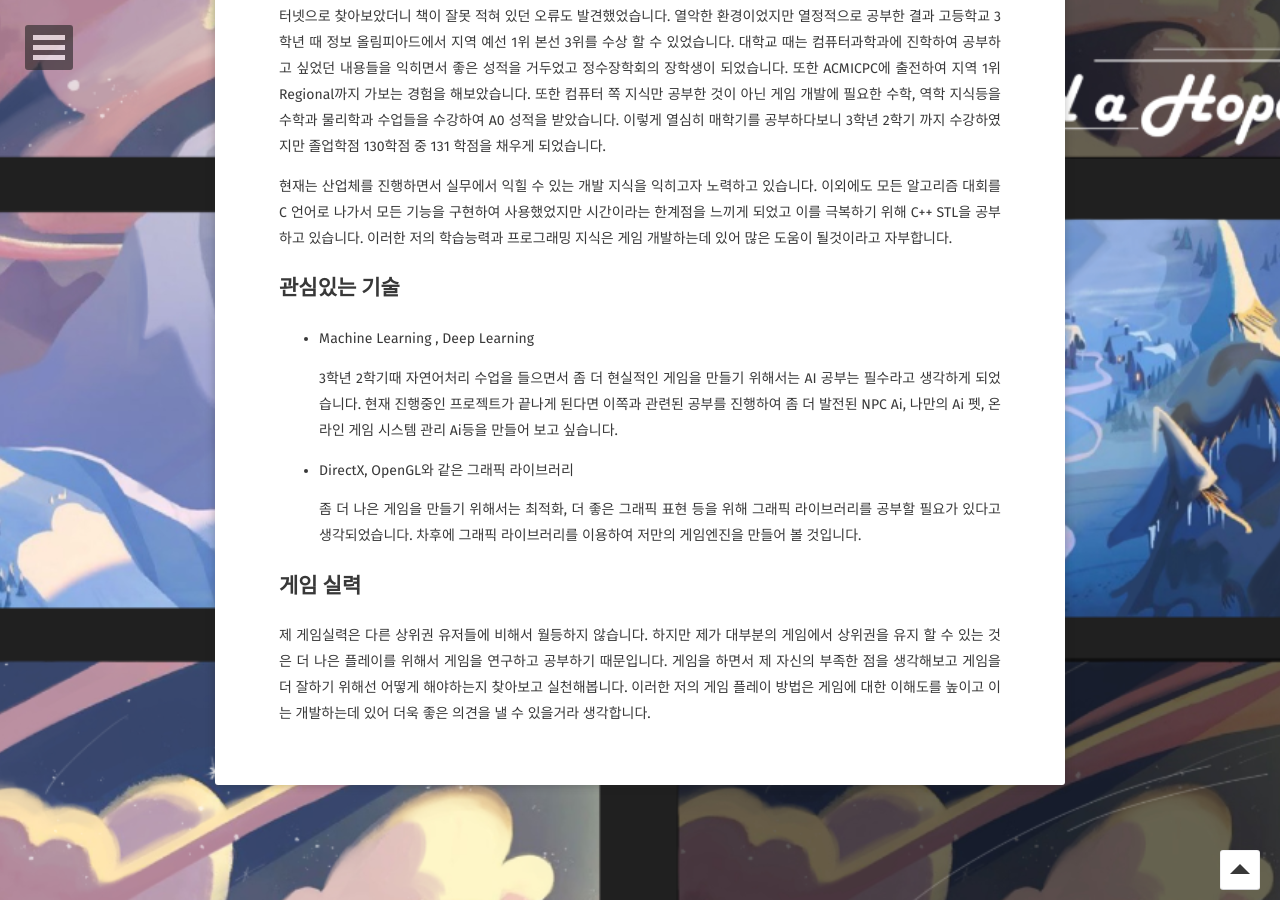
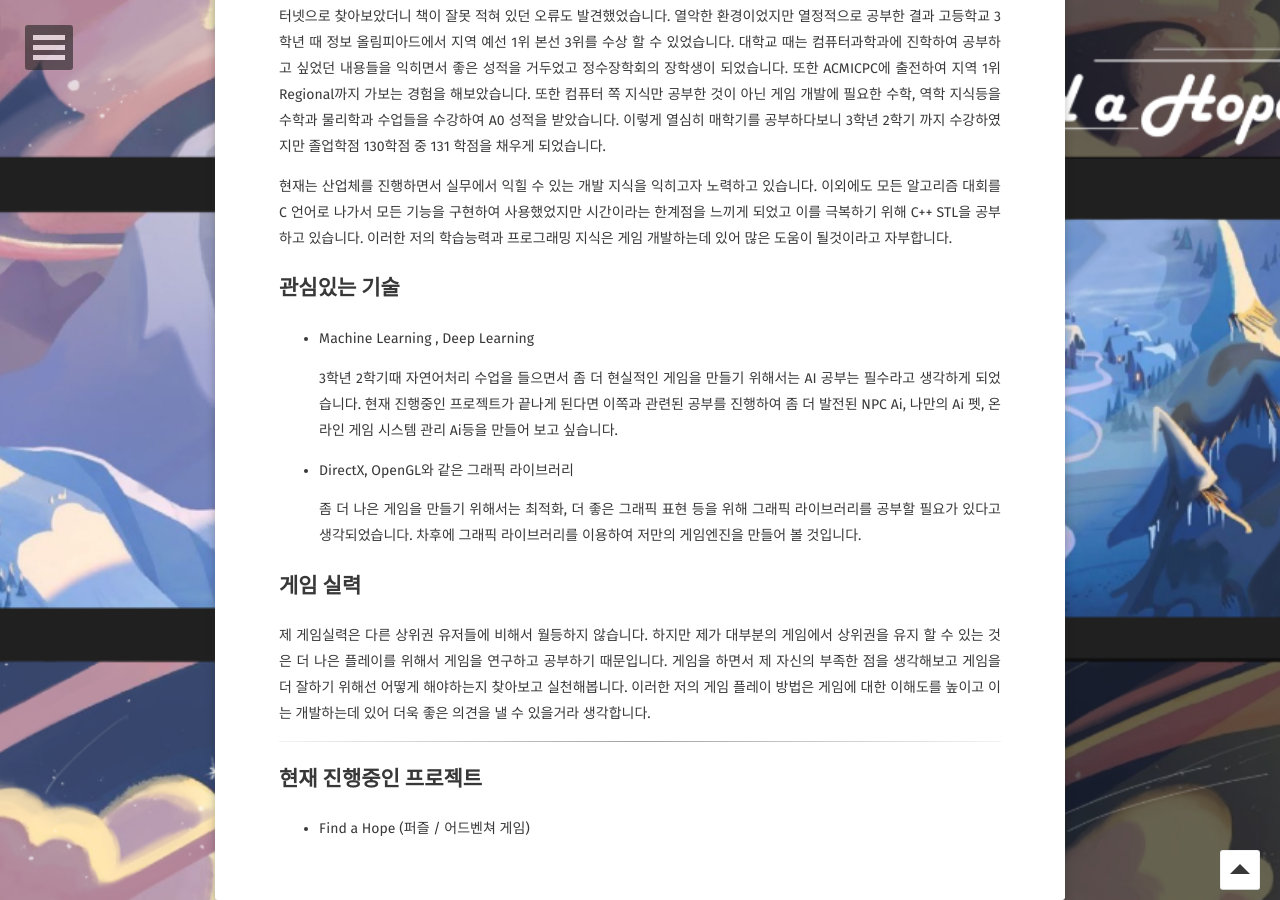
Before and after one commit to Meerkat-GMD/Meerkat-GMD.github.io, a Jekyll site: the page built from about/index.md, in a window 1280 px wide and 900 px high, scrolled down 1163 px. Built offline with Jekyll 4.4.1, drawn with Linux system fonts in a browser that asks for light colours; some web fonts are replaced.

Commit message:
Update index.md

```diff
--- a/about/index.md
+++ b/about/index.md
@@ -54,3 +54,8 @@ C언어에서 포인터 부분을 공부할 때 아무리 읽어도 이해가
 하지만 제가 대부분의 게임에서 상위권을 유지 할 수 있는 것은 더 나은 플레이를 위해서 게임을 연구하고 공부하기 때문입니다.
 게임을 하면서 제 자신의 부족한 점을 생각해보고 게임을 더 잘하기 위해선 어떻게 해야하는지 찾아보고 실천해봅니다.
 이러한 저의 게임 플레이 방법은 게임에 대한 이해도를 높이고 이는 개발하는데 있어 더욱 좋은 의견을 낼 수 있을거라 생각합니다.
+
+---
+
+## 현재 진행중인 프로젝트
+* Find a Hope (퍼즐 / 어드벤쳐 게임)
```
